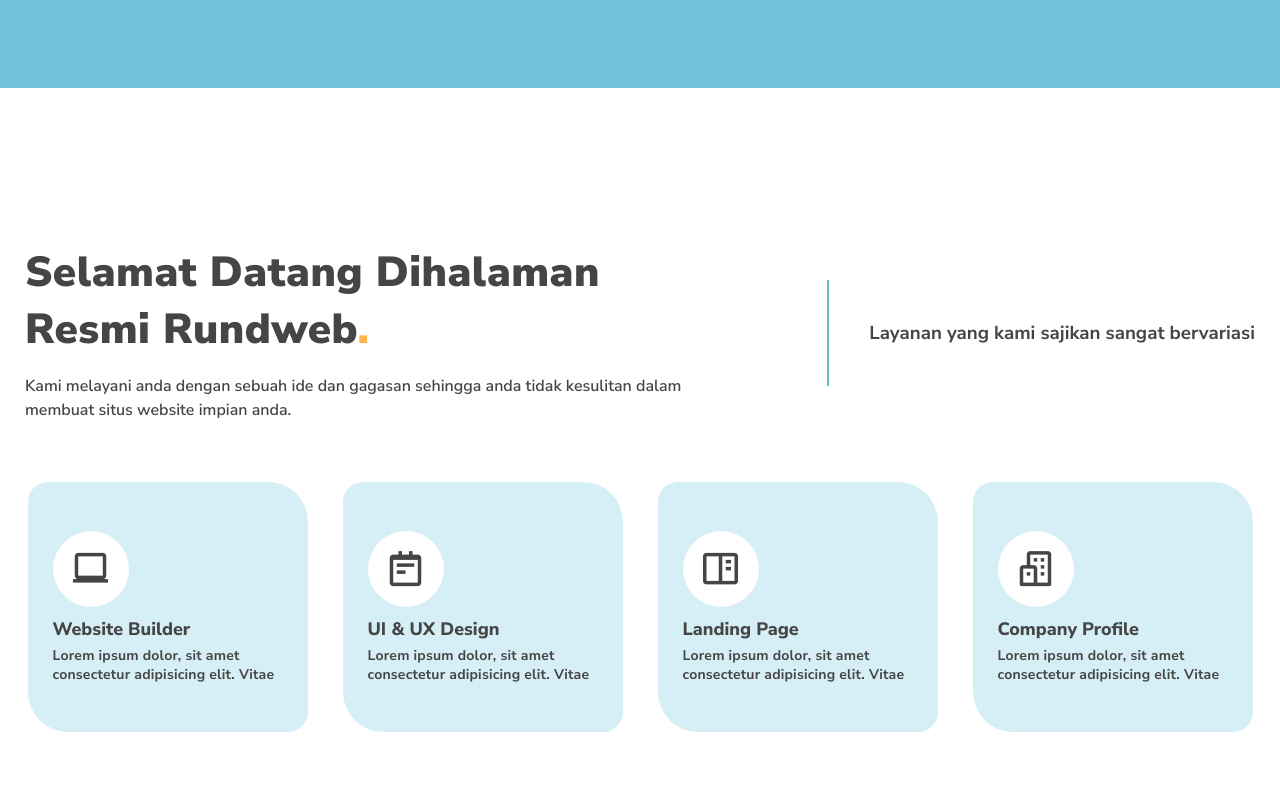
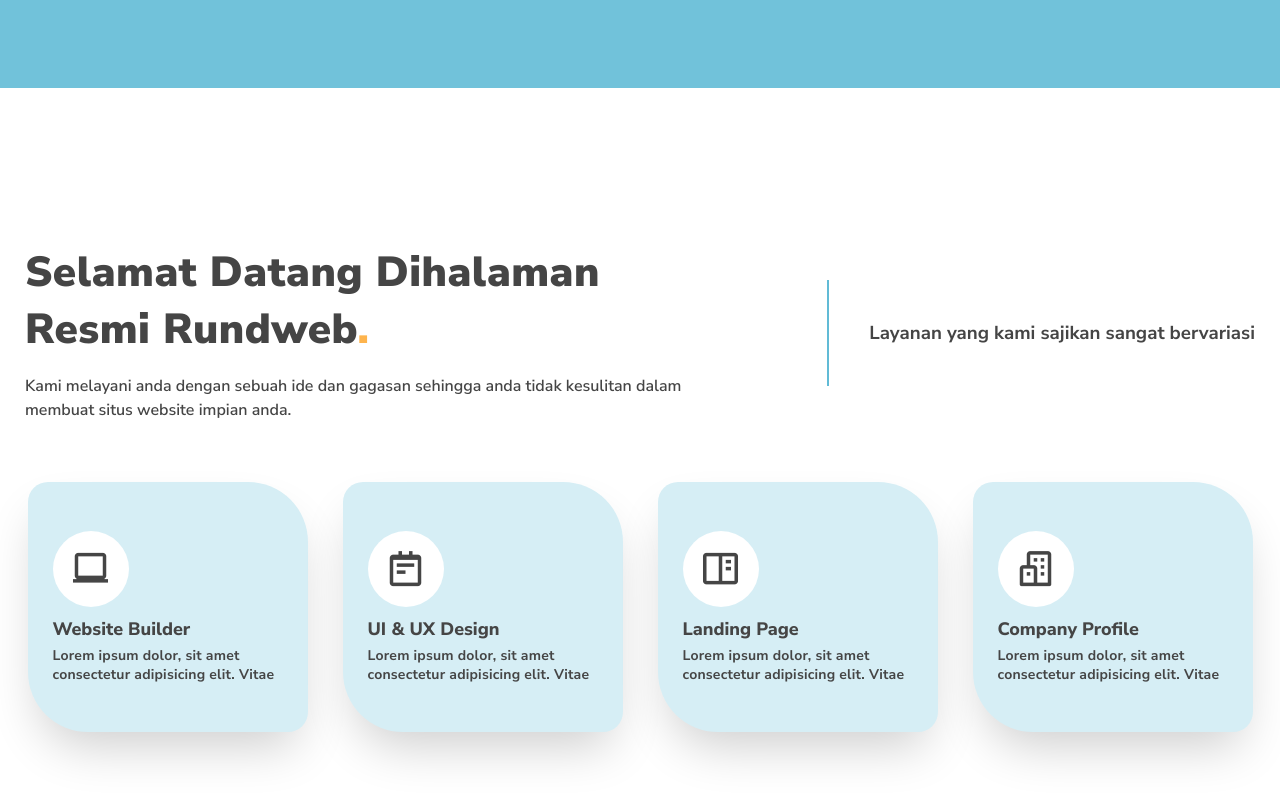
Before and after one commit to rundweb/portofix, a React (Vite) app: page / in a window 1280 px wide. Shown: the part 742-1542 px from the top of the page. Built offline with nearby package versions, Linux system fonts and the light colour scheme.

Commit message:
fix service

```diff
--- a/src/pages/ServicesPages.jsx
+++ b/src/pages/ServicesPages.jsx
@@ -14,12 +14,22 @@ const ServicesPages = () => {
               tidak kesulitan dalam membuat situs website impian anda.
             </p>
           </div>
-          <div className="service-text-right" data-aos="fade-left" data-aos-duration="1000">
+          <div
+            className="service-text-right"
+            data-aos="fade-left"
+            data-aos-duration="1000"
+          >
             <h3>Layanan yang kami sajikan sangat bervariasi</h3>
           </div>
         </div>
         <div className="service-list">
-          <div className="service-link" data-aos="fade-up" data-aos-duration="1000" data-aos-delay="500">
+          <div
+            className="service-link"
+            data-aos="fade-up"
+            data-aos-duration="1000"
+            data-aos-delay="500"
+          >
+            <div className="service-no-aos">
               <div className="service-icon">
                 <i className="bx bx-laptop"></i>
               </div>
@@ -28,7 +38,14 @@ const ServicesPages = () => {
                 Lorem ipsum dolor, sit amet consectetur adipisicing elit. Vitae
               </p>
             </div>
-          <div className="service-link" data-aos="fade-up" data-aos-duration="1000" data-aos-delay="700">
+          </div>
+          <div
+            className="service-link"
+            data-aos="fade-up"
+            data-aos-duration="1000"
+            data-aos-delay="700"
+          >
+            <div className="service-no-aos">
               <div className="service-icon">
                 <i className="bx bx-notepad"></i>
               </div>
@@ -37,7 +54,14 @@ const ServicesPages = () => {
                 Lorem ipsum dolor, sit amet consectetur adipisicing elit. Vitae
               </p>
             </div>
-          <div className="service-link" data-aos="fade-up" data-aos-duration="1000" data-aos-delay="900">
+          </div>
+          <div
+            className="service-link"
+            data-aos="fade-up"
+            data-aos-duration="1000"
+            data-aos-delay="900"
+          >
+            <div className="service-no-aos">
               <div className="service-icon">
                 <i className="bx bx-book-content"></i>
               </div>
@@ -46,7 +70,14 @@ const ServicesPages = () => {
                 Lorem ipsum dolor, sit amet consectetur adipisicing elit. Vitae
               </p>
             </div>
-          <div className="service-link" data-aos="fade-up" data-aos-duration="1000" data-aos-delay="1100">
+          </div>
+          <div
+            className="service-link"
+            data-aos="fade-up"
+            data-aos-duration="1000"
+            data-aos-delay="1100"
+          >
+            <div className="service-no-aos">
               <div className="service-icon">
                 <i className="bx bx-buildings"></i>
               </div>
@@ -57,6 +88,7 @@ const ServicesPages = () => {
             </div>
           </div>
         </div>
+      </div>
     </section>
   );
 };
--- a/src/pages/css/service.css
+++ b/src/pages/css/service.css
@@ -55,7 +55,7 @@
   color: var(--color-black-secondary);
 }
 
-.service-list{
+.service-list {
   display: flex;
   flex-wrap: wrap;
   align-items: center;
@@ -63,25 +63,33 @@
   gap: 30px;
 }
 
-.service-link{
+.service-link {
   display: flex;
   justify-content: center;
   flex-direction: column;
   align-items: flex-start;
-  max-width: 280px;
-  background-color: var(--color-white-blue);
-  padding: 20px 25px;
-  border-radius: 20px 40px;
-  height: 250px;
-  cursor: pointer;
   margin-top: 20px;
 }
 
-.service-link:hover{
+.service-no-aos {
+  display: flex;
+  flex-direction: column;
+  align-items: flex-start;
+  justify-content: center;
+  background-color: var(--color-white-blue);
+  padding: 20px 25px;
+  border-radius: 20px 60px;
+  box-shadow: rgba(0, 0, 0, 0.2) 0px 25px 50px -12px;
+  max-width: 280px;
+  height: 250px;
+  cursor: pointer;
+}
+
+.service-no-aos:hover {
   background-color: var(--color-blue);
 }
 
-.service-icon i{
+.service-icon i {
   background-color: var(--color-white);
   height: 76px;
   width: 76px;
@@ -93,22 +101,22 @@
   color: var(--color-black-secondary);
 }
 
-.service-link h1{
+.service-link h1 {
   font-size: 18px;
   font-weight: 800;
   color: var(--color-black-secondary);
   margin: 10px 0 5px;
 }
 
-.service-link p{
+.service-link p {
   font-size: 14px;
   font-weight: 700;
-  letter-spacing: .2px;
+  letter-spacing: 0.2px;
   color: var(--color-black-secondary);
 }
 
 @media (max-width: 500px) {
-    .service-text-left h1{
+  .service-text-left h1 {
     font-size: 34px;
   }
 
```
Lines whose indentation alone changed are shown as unchanged.
